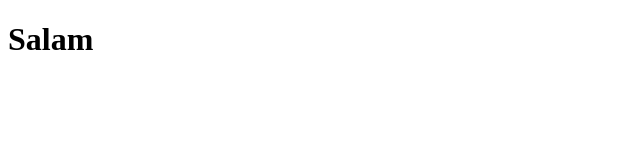
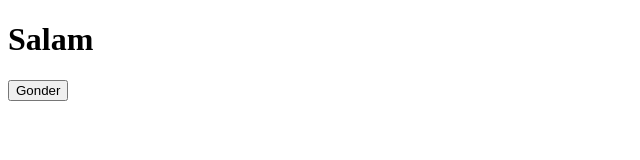
Before and after one commit to ilyasagakishiyev/Fed-23-Repo, a website: page index.html in a window 1280 px wide. Shown: the whole page, without its empty margins (0-640 px from the left). Drawn offline with Linux system fonts and the light colour scheme.

Commit message:
tebriz test

```diff
--- a/index.html
+++ b/index.html
@@ -8,5 +8,6 @@
 <body>
     <h1>Salam</h1>
     <p></p>
+    <button class="btn">Gonder</button>
 </body>
 </html>
```
